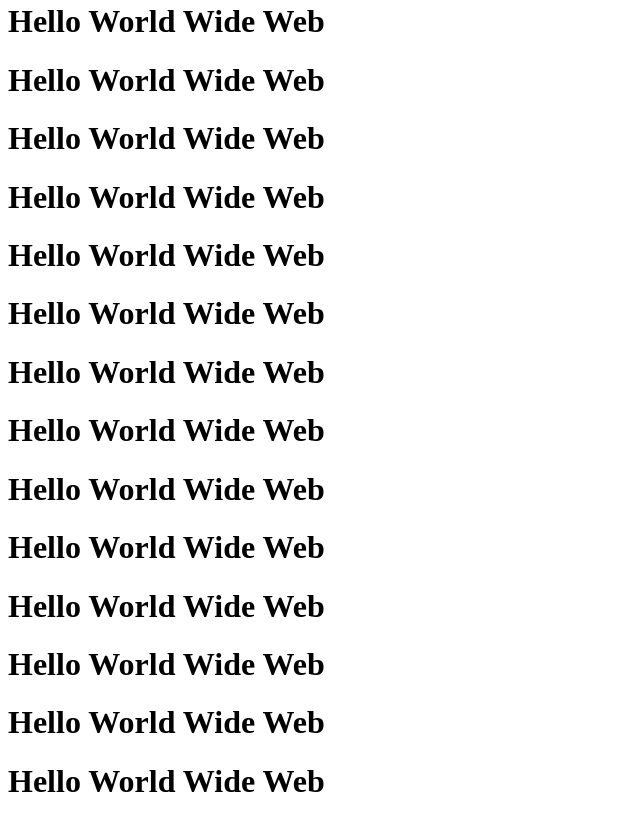
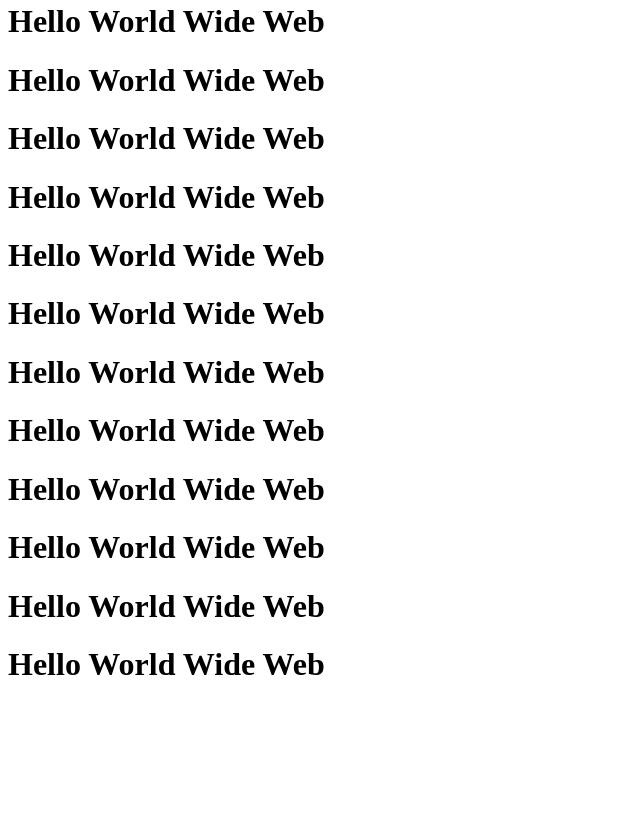
Before and after one commit to nbriz/test, a plain HTML site: page index.html in a window 1280 px wide. Shown: the part 1213-2034 px from the top of the page, without its empty margins (0-640 px from the left). After the commit the page ends 1917 px from the top, so only its background shows below. Drawn offline with Linux system fonts and the light colour scheme.

Commit message:
updated message

```diff
--- a/index.html
+++ b/index.html
@@ -31,6 +31,4 @@
 <h1>Hello World Wide Web</h1>
 <h1>Hello World Wide Web</h1>
 <h1>Hello World Wide Web</h1>
-<h1>Hello World Wide Web</h1>
-<h1>Hello World Wide Web</h1>
 <h1 id="bottom">Hello World Wide Web</h1>
```
